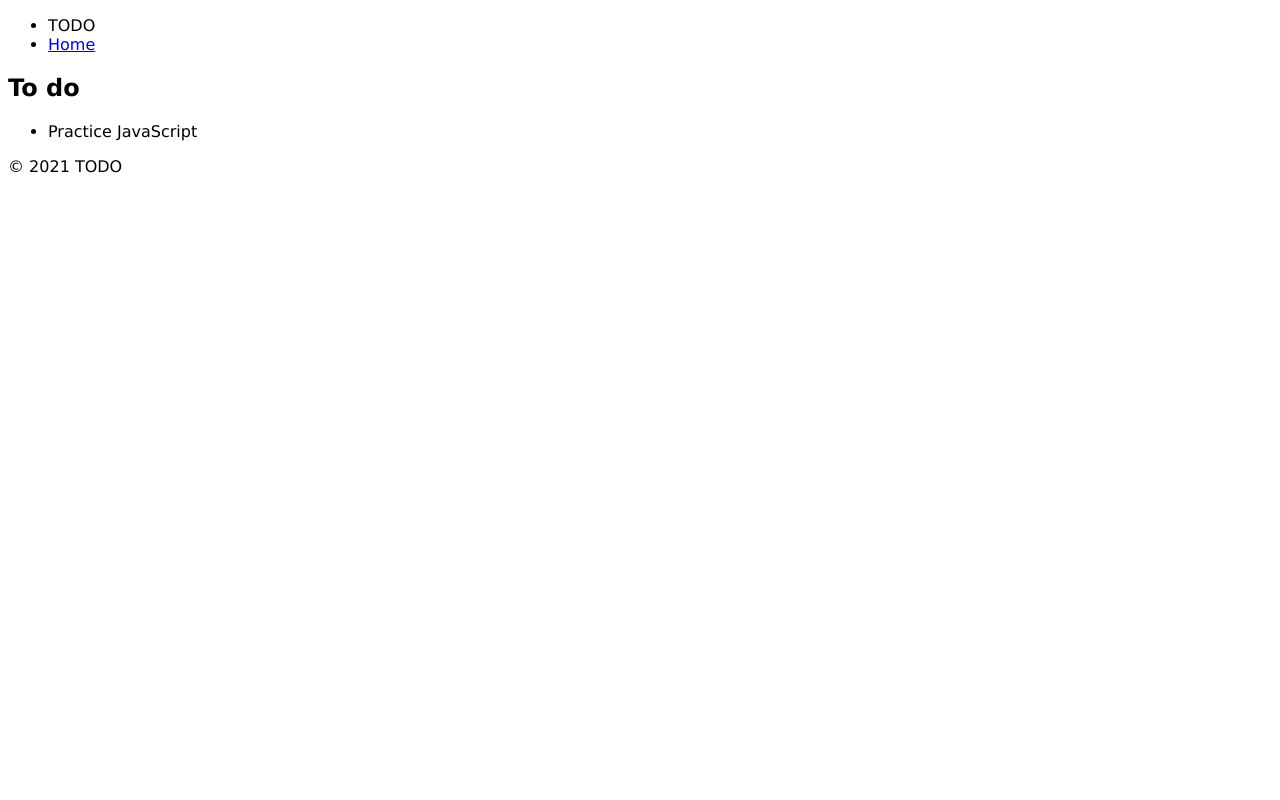
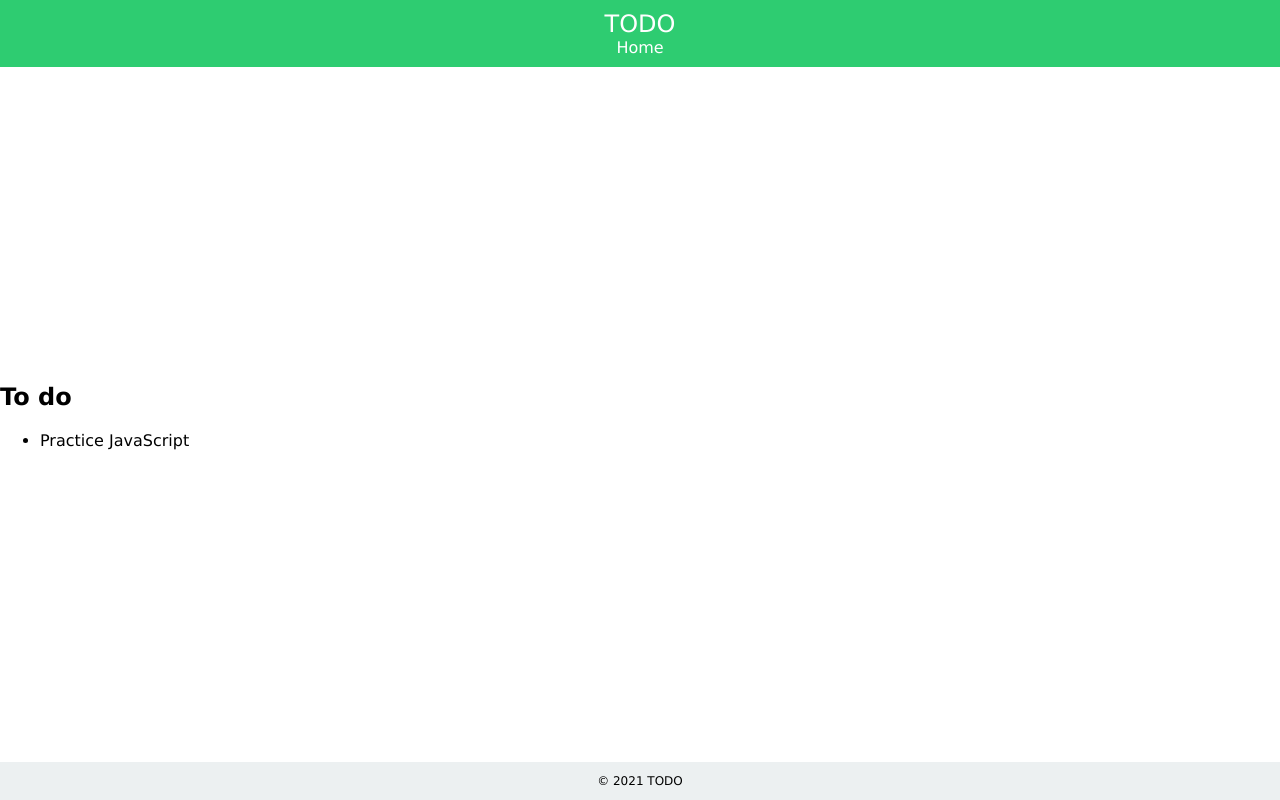
Before and after one commit to t0mclaudio/fe-prax-one, a React (Create React App) app: page / in a window 1280 px wide. Built offline with nearby package versions, Linux system fonts and the light colour scheme; data requests are answered from the project's data file.

Commit message:
style page

```diff
--- a/public/index.html
+++ b/public/index.html
@@ -14,6 +14,6 @@
   </head>
   <body>
     <noscript>You need to enable JavaScript to run this app.</noscript>
-    <div id="root"></div>
+    <div id="root" style="height:100vh"></div>
   </body>
 </html>
--- a/src/Page/index.js
+++ b/src/Page/index.js
@@ -30,7 +30,7 @@ const Footer = () => {
 
 const Page = ({ children }) => {
   return (
-    <div className="page">
+    <div className={styles.page}>
       <Header />
       <main className={styles.main}>{children}</main>
       <Footer />
--- a/src/Page/styles.module.scss
+++ b/src/Page/styles.module.scss
@@ -1,3 +1,49 @@
- .header, .main, .footer {
-   font-size: 1.6rem;
- }
+.page {
+  font-size: 1.6rem;
+  display: flex;
+  flex-direction: column;
+  justify-content: space-between;
+  padding: 0;
+  height: 100vh;
+}
+
+.header {
+  background-color: #2ecc71;
+  padding: 1rem;
+  color: #fff;
+  header {
+    min-width: 400px;
+    max-width: 800px;
+    margin: 0 auto;
+    ul {
+      display: flex;
+      align-content: center;
+      list-style: none;
+      padding: 0;
+      margin: 0;
+      flex-flow: row wrap;
+      li {
+        margin: 0 1rem;
+        flex-basis: 100%;
+        text-align: center;
+        a {
+          color: #fff;
+          text-decoration: none;
+          &:hover {
+            text-decoration: underline;
+          }
+        }
+      }
+      li:first-child {
+        font-size: 2.4rem;
+      }
+    }
+  }
+}
+
+.footer {
+  width: 100%;
+  background-color: #ecf0f1;
+  text-align: center;
+  font-size: 1.2rem;
+}
--- a/src/index.module.scss
+++ b/src/index.module.scss
@@ -9,3 +9,13 @@ html {
 *::after, *::before {
   box-sizing: inherit;
 }
+
+body{
+  margin: 0;
+  padding: 0;
+  height: 100vh;
+}
+
+#root {
+  height: 100vh;
+}
```
